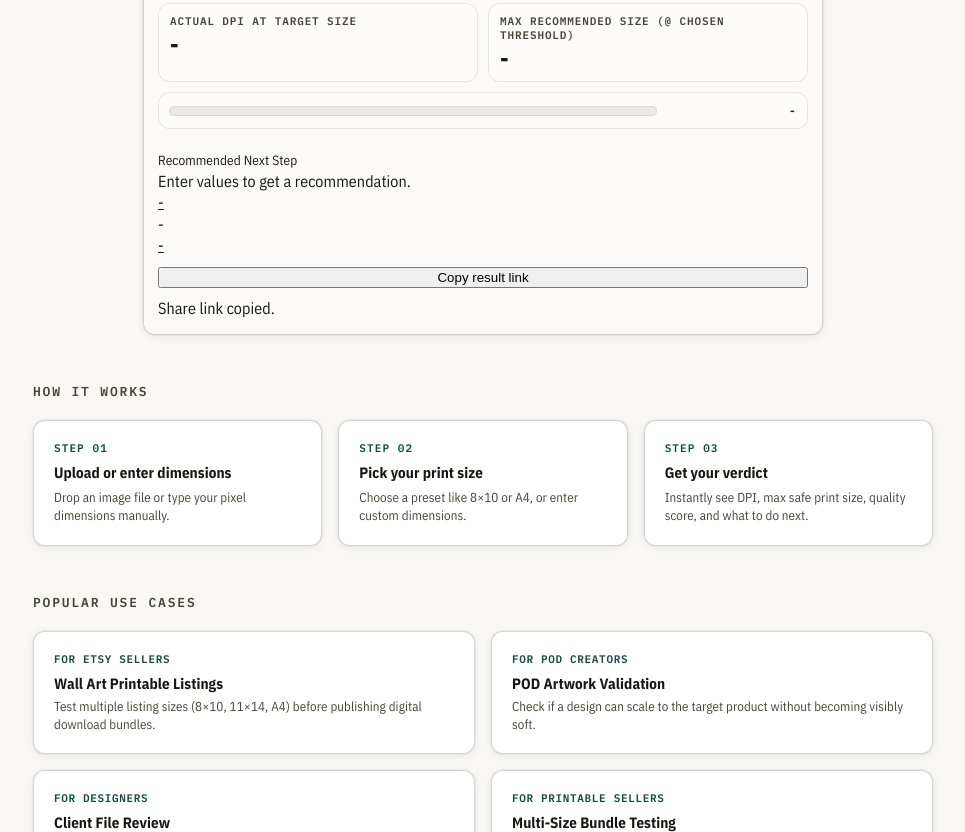
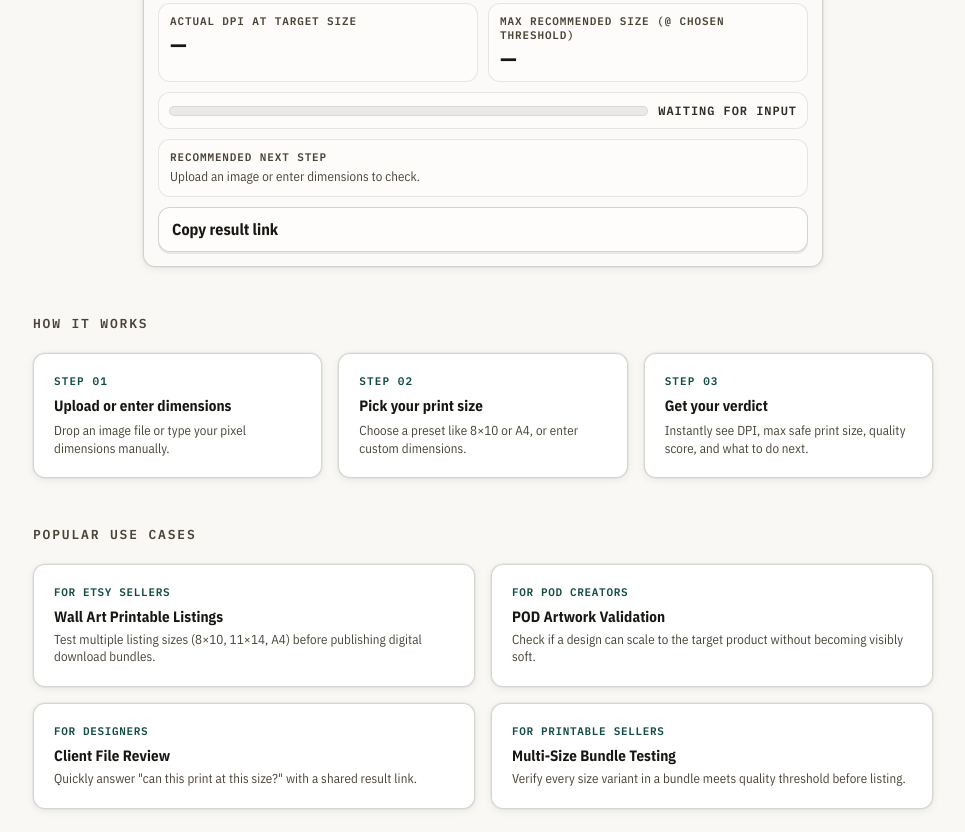
Before and after one commit to Humanji7/print-quality-checker, a plain HTML site: page index.html in a window 1280 px wide. Shown: the part 1079-1911 px from the top of the page, without its empty margins (157-1122 px from the left). Drawn offline with nearby package versions, Linux system fonts and the light colour scheme.

Commit message:
fix: replace smart quotes with ASCII quotes in results HTML
Smart quotes (U+201D) in HTML attributes prevented getElementById
from finding elements, breaking JS initialization.

Co-Authored-By: Claude Opus 4.6 <noreply@anthropic.com>

```diff
--- a/index.html
+++ b/index.html
@@ -994,23 +994,23 @@
               <div class="quality-text" id="qualityText">-</div>
             </div>
 
-            <div id=”aspectWarning” class=”warning”></div>
-
-            <div id=”verdictArea” aria-live=”polite”>
-              <div class=”result-box”>
+            <div id="aspectWarning" class="warning"></div>
+
+            <div id="verdictArea" aria-live="polite">
+              <div class="result-box">
                 <small>Recommended Next Step</small>
-                <div id=”recommendationText” class=”note”>Enter values to get a recommendation.</div>
+                <div id="recommendationText" class="note">Enter values to get a recommendation.</div>
               </div>
 
-              <div id=”smartCtaBlock” class=”smart-cta” style=”display:none”>
-                <a id=”smartCtaLink” class=”btn primary smart-cta-btn” href=”#” target=”_blank” rel=”noopener”>-</a>
-                <div id=”smartCtaHint” class=”smart-cta-hint”>-</div>
-                <a id=”smartCtaSecondary” class=”btn smart-cta-secondary” href=”#” target=”_blank” rel=”noopener” style=”display:none”>-</a>
+              <div id="smartCtaBlock" class="smart-cta" style="display:none">
+                <a id="smartCtaLink" class="btn primary smart-cta-btn" href="#" target="_blank" rel="noopener">-</a>
+                <div id="smartCtaHint" class="smart-cta-hint">-</div>
+                <a id="smartCtaSecondary" class="btn smart-cta-secondary" href="#" target="_blank" rel="noopener" style="display:none">-</a>
               </div>
             </div>
 
-            <button class=”btn” id=”copyShareBtn” type=”button”>Copy result link</button>
-            <div id=”shareSuccess” class=”success”>Share link copied.</div>
+            <button class="btn" id="copyShareBtn" type="button">Copy result link</button>
+            <div id="shareSuccess" class="success">Share link copied.</div>
           </div>
         </form>
       </div>
```
